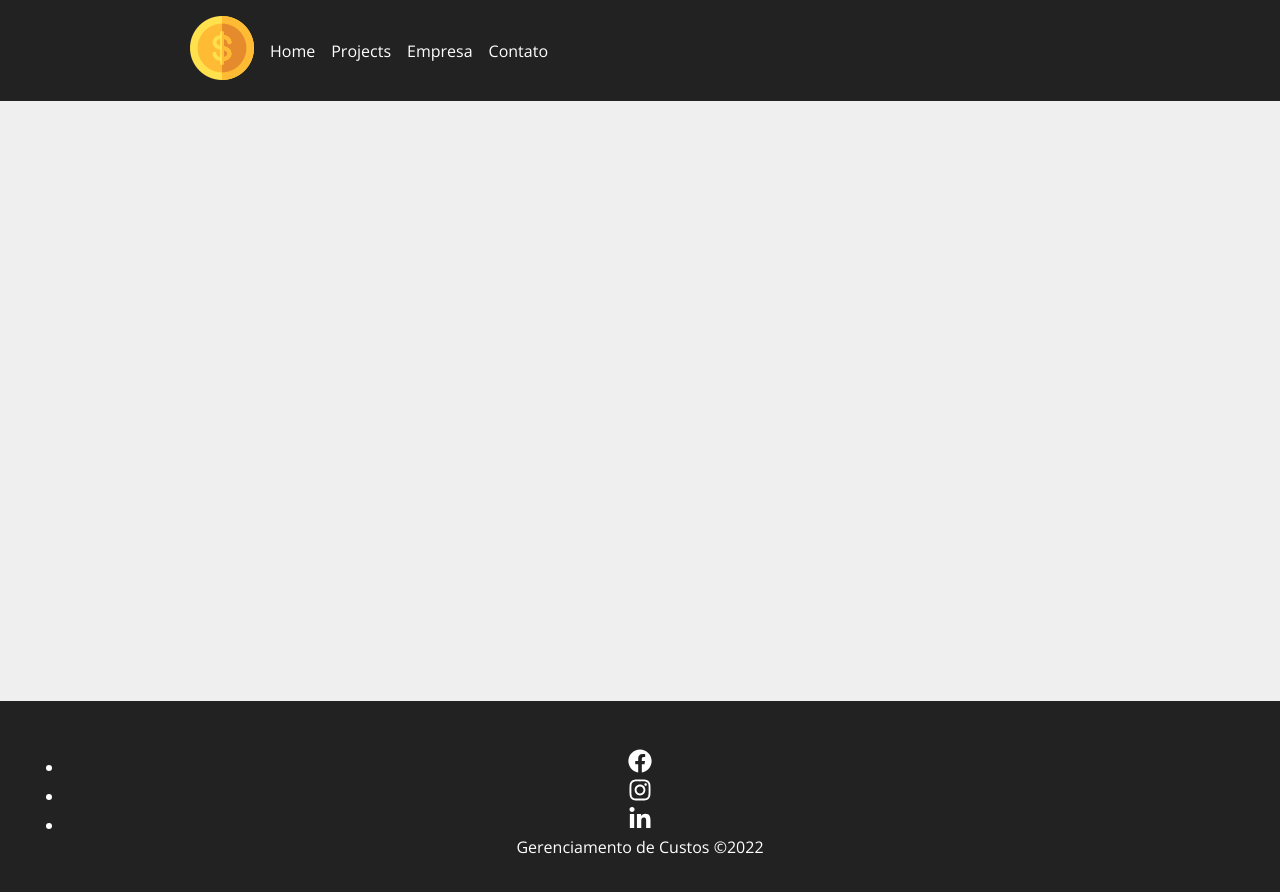
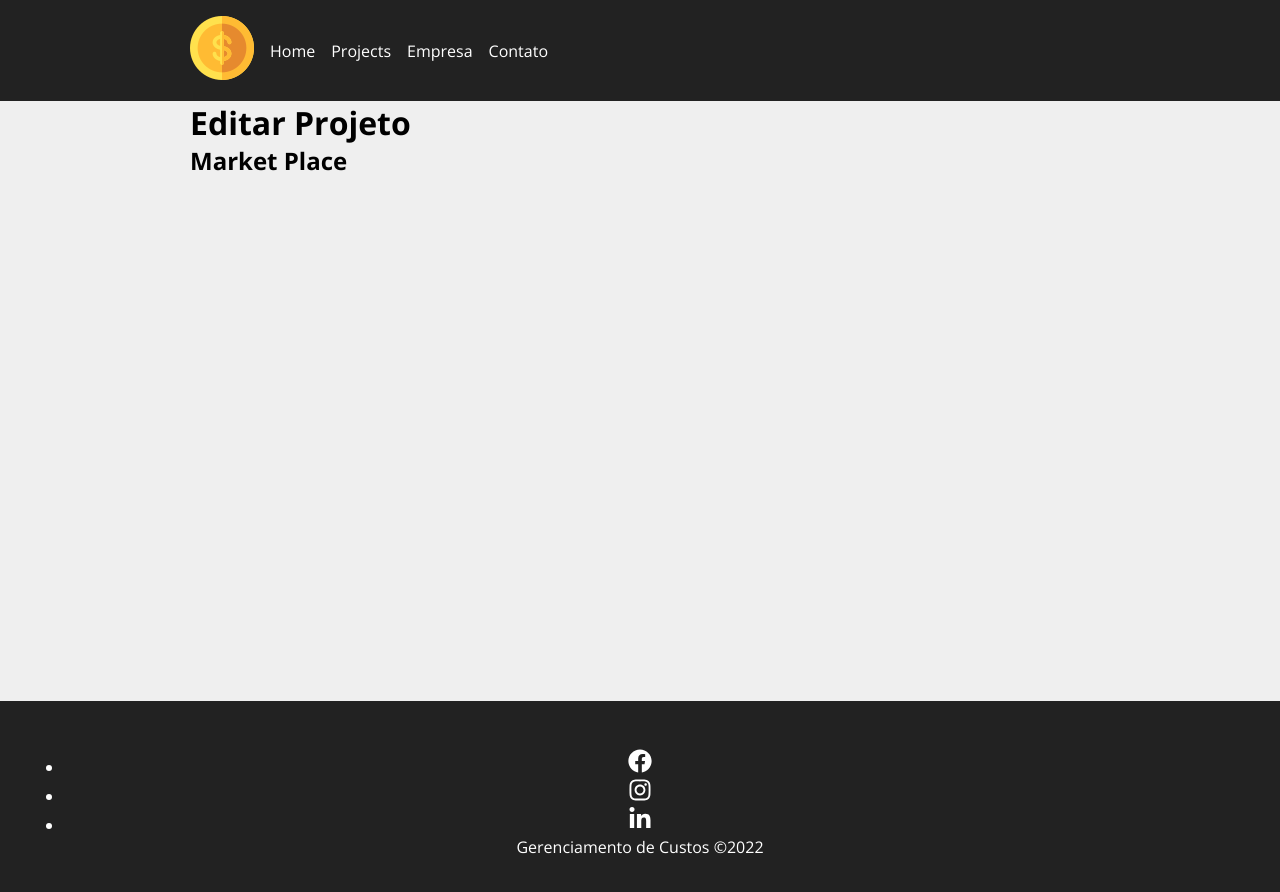
Before and after one commit to aldo-pereira22/gerenciamento-de-projetos, a React (Create React App) app: page /project/1 in a window 1280 px wide. Shown: the top 892 px of the page. Built offline with nearby package versions, Linux system fonts and the light colour scheme; data requests are answered from the project's data file.

Commit message:
Página de edição de projetos: recebendo o projeto na pagina

```diff
--- a/db.json
+++ b/db.json
@@ -1,5 +1,15 @@
 {
-  "projects": [],
+  "projects": [
+    {
+      "name": "Market Place",
+      "budget": "12000",
+      "category": {
+        "id": "2",
+        "name": "Desenvolvimento"
+      },
+      "id": 1
+    }
+  ],
   "categories": [
     {
       "id": "1",
--- a/src/App.jsx
+++ b/src/App.jsx
@@ -6,6 +6,7 @@ import Company from './components/pages/Company';
 import Contact from './components/pages/Contact';
 import Home from './components/pages/Home';
 import NewProject from './components/pages/NewProject';
+import Project from './components/pages/Project';
 import Projects from './components/pages/Projects';
 
 function App() {
@@ -20,6 +21,7 @@ function App() {
           <Route path="/contact" element={<Contact />} />
           <Route path="/projects" element={<Projects />} />
           <Route path="/newprojects" element={<NewProject />} />
+          <Route path="/project/:id" element={<Project />} />
 
         </Routes>
 
--- /dev/null
+++ b/src/components/pages/Project.jsx
@@ -0,0 +1,29 @@
+import { useEffect, useState } from 'react'
+import { useParams } from 'react-router-dom'
+import styles from './Project.module.css'
+
+function Project() {
+    const { id } = useParams()
+    const [project, setProject] = useState([])
+
+    useEffect(() => {
+        fetch(`http://localhost:5000/projects/${id}`, {
+            method: 'GET',
+            headers:{
+                'Content-type':'application/json'
+            }
+        }).then( resp => resp.json())
+        .then( (data) => {
+            setProject(data)
+        } )
+        .catch( err => console.log(err))
+    },[id])
+
+    return (
+        <div>
+            <h1>Editar Projeto</h1>
+            <h2>{ project.name} </h2>
+        </div>
+    )
+}
+export default Project
--- a/src/components/project/ProjectCard.jsx
+++ b/src/components/project/ProjectCard.jsx
@@ -22,7 +22,7 @@ function ProjectCard({ id, name, budget, category, handleRemove }) {
             </p>
 
             <div className={styles.project_card_actions} >
-                <Link to="/">
+                <Link to={`/project/${id}`} >
                     <BsPencil /> Editar
                 </Link>
                 <button onClick={remove} >
```
Also changed, not shown: src/components/pages/Project.module.css (added).
